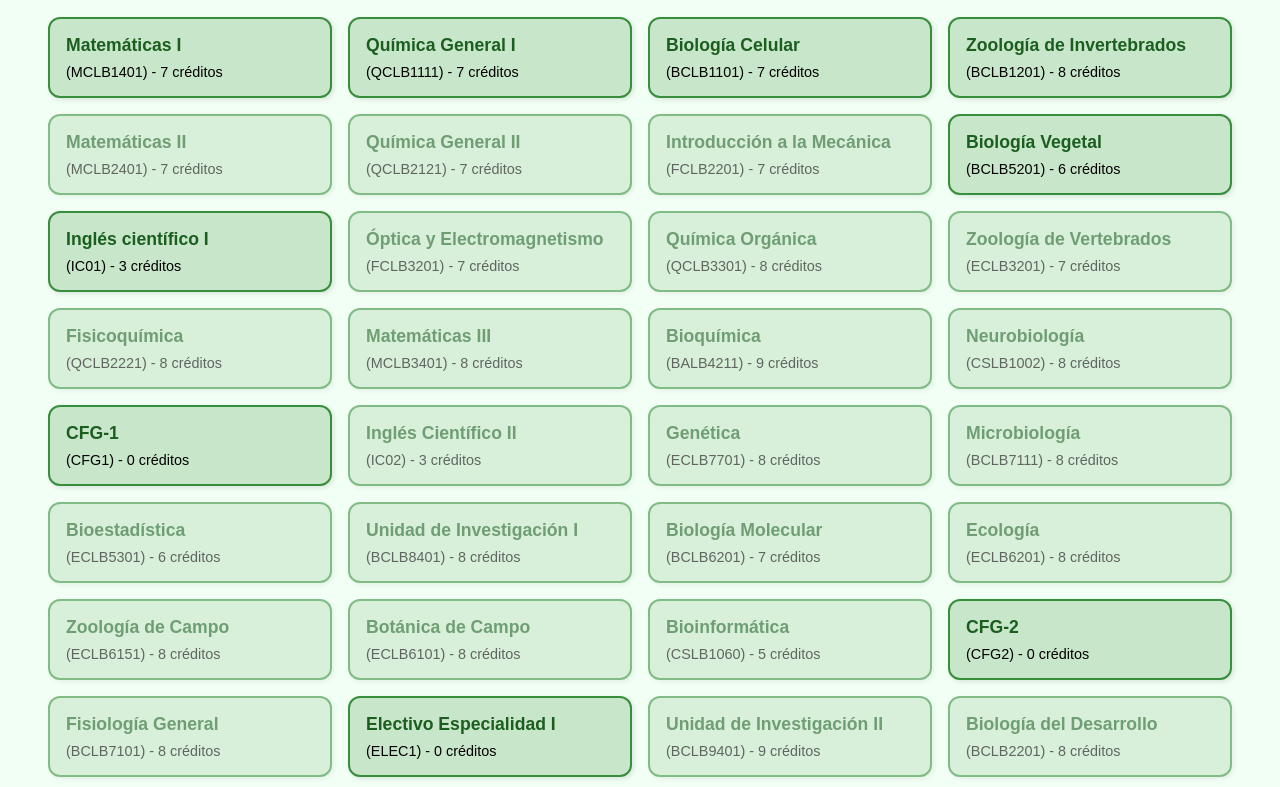
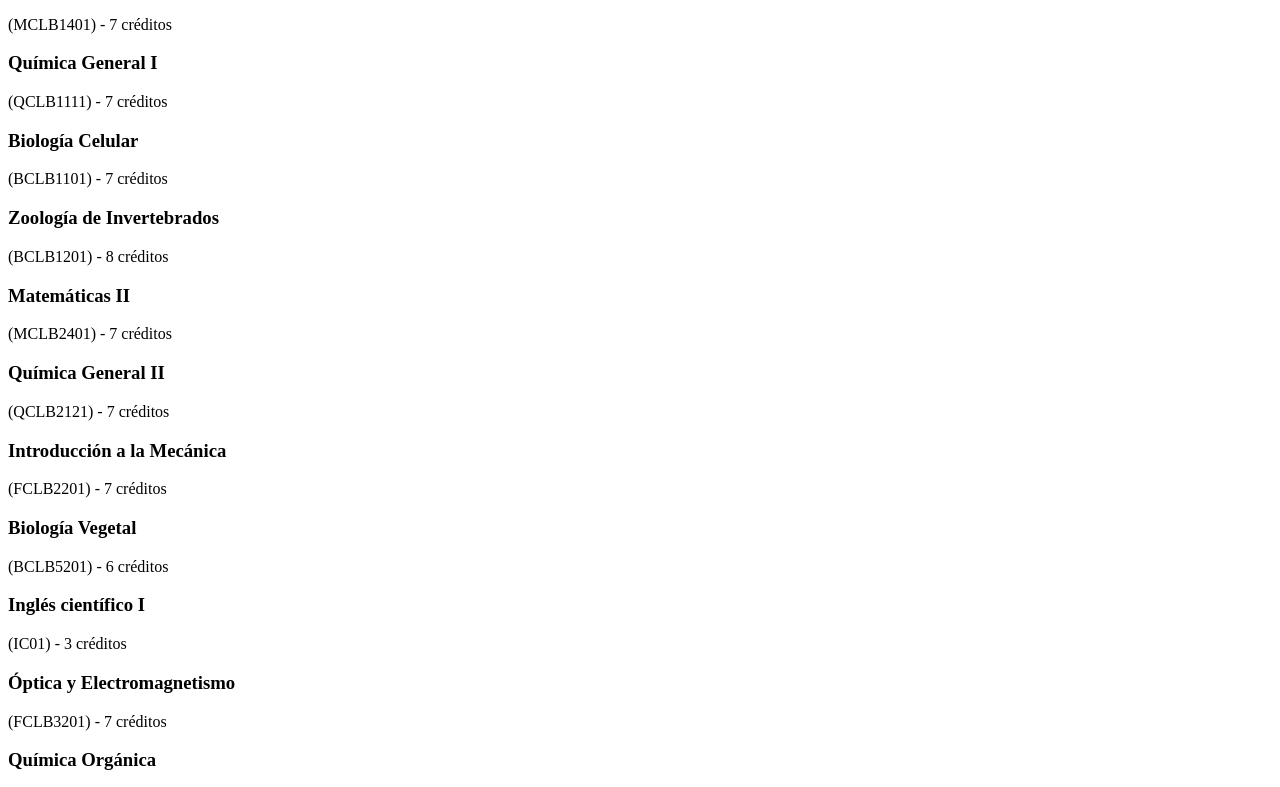
Before and after one commit to Eli1924/Malla--Lic.Bio, a plain HTML site: page index.html in a window 1280 px wide. Shown: the part 105-892 px from the top of the page. Drawn offline with Linux system fonts and the light colour scheme.

Commit message:
Update estilo.css

```diff
--- a/estilo.css
+++ b/estilo.css
@@ -1,52 +1,90 @@
-body {
-  font-family: sans-serif;
-  background-color: #f1fff4;
-  margin: 0;
-  padding: 2rem;
+// script.js
+
+const ramos = [
+  { id: "MCLB1401", nombre: "Matemáticas I", creditos: 7, requisitos: [], semestre: 1 },
+  { id: "QCLB1111", nombre: "Química General I", creditos: 7, requisitos: [], semestre: 1 },
+  { id: "BCLB1101", nombre: "Biología Celular", creditos: 7, requisitos: [], semestre: 1 },
+  { id: "BCLB1201", nombre: "Zoología de Invertebrados", creditos: 8, requisitos: [], semestre: 1 },
+
+  { id: "MCLB2401", nombre: "Matemáticas II", creditos: 7, requisitos: ["MCLB1401"], semestre: 2 },
+  { id: "QCLB2121", nombre: "Química General II", creditos: 7, requisitos: ["QCLB1111"], semestre: 2 },
+  { id: "FCLB2201", nombre: "Introducción a la Mecánica", creditos: 7, requisitos: ["MCLB1401"], semestre: 2 },
+  { id: "BCLB5201", nombre: "Biología Vegetal", creditos: 6, requisitos: [], semestre: 2 },
+  { id: "IC01", nombre: "Inglés científico I", creditos: 3, requisitos: [], semestre: 2 },
+
+  { id: "FCLB3201", nombre: "Óptica y Electromagnetismo", creditos: 7, requisitos: ["FCLB2201"], semestre: 3 },
+  { id: "QCLB3301", nombre: "Química Orgánica", creditos: 8, requisitos: ["QCLB2121"], semestre: 3 },
+  { id: "ECLB3201", nombre: "Zoología de Vertebrados", creditos: 7, requisitos: ["BCLB1201"], semestre: 3 },
+  { id: "QCLB2221", nombre: "Fisicoquímica", creditos: 8, requisitos: ["QCLB2121", "MCLB2401"], semestre: 3 },
+
+  { id: "MCLB3401", nombre: "Matemáticas III", creditos: 8, requisitos: ["MCLB2401"], semestre: 4 },
+  { id: "BALB4211", nombre: "Bioquímica", creditos: 9, requisitos: ["QCLB2221", "QCLB3301", "BCLB1101"], semestre: 4 },
+  { id: "CSLB1002", nombre: "Neurobiología", creditos: 8, requisitos: ["QCLB2221", "BCLB1101", "ECLB3201"], semestre: 4 },
+  { id: "CFG1", nombre: "CFG-1", creditos: 0, requisitos: [], semestre: 4 },
+  { id: "IC02", nombre: "Inglés Científico II", creditos: 3, requisitos: ["IC01"], semestre: 4 },
+
+  { id: "ECLB7701", nombre: "Genética", creditos: 8, requisitos: ["BALB4211"], semestre: 5 },
+  { id: "BCLB7111", nombre: "Microbiología", creditos: 8, requisitos: ["BALB4211"], semestre: 5 },
+  { id: "ECLB5301", nombre: "Bioestadística", creditos: 6, requisitos: ["MCLB3401"], semestre: 5 },
+  { id: "BCLB8401", nombre: "Unidad de Investigación I", creditos: 8, requisitos: ["BCLB5201", "BALB4211", "ECLB3201"], semestre: 5 },
+
+  { id: "BCLB6201", nombre: "Biología Molecular", creditos: 7, requisitos: ["BCLB7111", "ECLB7701"], semestre: 6 },
+  { id: "ECLB6201", nombre: "Ecología", creditos: 8, requisitos: ["BCLB5201", "ECLB3201", "ECLB5301"], semestre: 6 },
+  { id: "ECLB6151", nombre: "Zoología de Campo", creditos: 8, requisitos: ["ECLB5301", "BCLB5201", "ECLB3201"], semestre: 6 },
+  { id: "ECLB6101", nombre: "Botánica de Campo", creditos: 8, requisitos: ["ECLB5301", "BCLB5201", "ECLB3201"], semestre: 6 },
+  { id: "CSLB1060", nombre: "Bioinformática", creditos: 5, requisitos: ["ECLB7701", "ECLB5301"], semestre: 6 },
+  { id: "CFG2", nombre: "CFG-2", creditos: 0, requisitos: [], semestre: 6 },
+
+  { id: "BCLB7101", nombre: "Fisiología General", creditos: 8, requisitos: ["BALB4211", "MCLB3401"], semestre: 7 },
+  { id: "ELEC1", nombre: "Electivo Especialidad I", creditos: 0, requisitos: [], semestre: 7 },
+  { id: "BCLB9401", nombre: "Unidad de Investigación II", creditos: 9, requisitos: ["ECLB6201", "BCLB8401"], semestre: 7 },
+  { id: "BCLB2201", nombre: "Biología del Desarrollo", creditos: 8, requisitos: ["BCLB6201"], semestre: 7 },
+
+  { id: "BCLB8021", nombre: "Fisiología de Sistemas", creditos: 8, requisitos: ["BCLB7101", "ECLB3201"], semestre: 8 },
+  { id: "BCLB8081", nombre: "Evolución", creditos: 8, requisitos: ["BCLB2201", "ECLB7701", "ECLB6201"], semestre: 8 },
+  { id: "BCLB6221", nombre: "Fisiología Vegetal", creditos: 6, requisitos: ["BALB4211", "BCLB5201"], semestre: 8 },
+  { id: "FCLB8151", nombre: "Filosofía y Ética de la Ciencia", creditos: 3, requisitos: ["BCLB2201", "ECLB6201"], semestre: 8 },
+  { id: "ELEC2", nombre: "Electivo Especialidad II", creditos: 0, requisitos: [], semestre: 8 },
+];
+
+function crearCaja(ramo) {
+  const div = document.createElement("div");
+  div.className = "ramo";
+  div.id = ramo.id;
+  div.innerHTML = `<h3>${ramo.nombre}</h3><p>(${ramo.id}) - ${ramo.creditos} créditos</p>`;
+  div.onclick = () => aprobarRamo(ramo.id);
+  return div;
 }
 
-h1 {
-  text-align: center;
-  color: #2e7d32;
-  margin-bottom: 2rem;
+function actualizarMalla() {
+  ramos.forEach(r => {
+    const div = document.getElementById(r.id);
+    const aprobado = div.classList.contains("aprobado");
+    const requisitosCumplidos = r.requisitos.every(reqId => {
+      const reqDiv = document.getElementById(reqId);
+      return reqDiv && reqDiv.classList.contains("aprobado");
+    });
+    if (!aprobado && requisitosCumplidos) {
+      div.classList.add("activo");
+    } else if (!aprobado) {
+      div.classList.remove("activo");
+    }
+  });
 }
 
-.grid {
-  display: grid;
-  grid-template-columns: repeat(auto-fill, minmax(280px, 1fr));
-  gap: 1rem;
-  padding: 0 1rem;
+function aprobarRamo(id) {
+  const div = document.getElementById(id);
+  if (div.classList.contains("activo") || div.classList.contains("aprobado")) {
+    div.classList.toggle("aprobado");
+    actualizarMalla();
+  }
 }
 
-.ramo {
-  background-color: #c8e6c9;
-  border: 2px solid #388e3c;
-  border-radius: 12px;
-  padding: 1rem;
-  box-shadow: 2px 2px 5px rgba(0, 0, 0, 0.1);
-  transition: background-color 0.3s;
-  cursor: pointer;
-  opacity: 0.6;
-}
-
-.ramo h3 {
-  margin: 0 0 0.5rem;
-  font-size: 1.1rem;
-  color: #1b5e20;
-}
-
-.ramo p {
-  margin: 0;
-  font-size: 0.9rem;
-}
-
-.ramo.activo {
-  opacity: 1;
-  cursor: pointer;
-}
-
-.ramo.aprobado {
-  background-color: #a5d6a7;
-  text-decoration: line-through;
-  border-color: #2e7d32;
-}
+// Inicialización
+ramos.forEach(r => {
+  const contenedor = document.getElementById(`semestre${r.semestre}`);
+  if (contenedor) {
+    contenedor.appendChild(crearCaja(r));
+  }
+});
+actualizarMalla();
```
